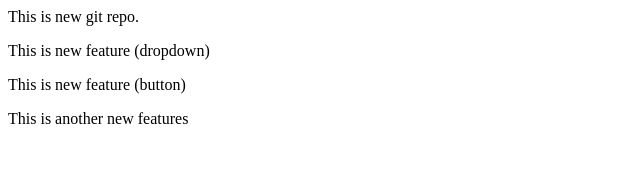
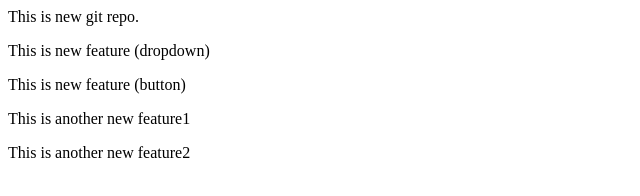
Before and after one commit to pratikprajapati-11/localrepo, a plain HTML site: page index.html in a window 1280 px wide. Shown: the whole page, without its empty margins (0-640 px from the left). Drawn offline with Linux system fonts and the light colour scheme.

Commit message:
upto feature2

```diff
--- a/index.html
+++ b/index.html
@@ -1,4 +1,5 @@
 <p>This is new git repo.</p>
 <p>This is new feature (dropdown)</p>
 <p>This is new feature (button)</p>
-<p>This is another new features</p>
+<p>This is another new feature1</p>
+<p>This is another new feature2</p>
```
